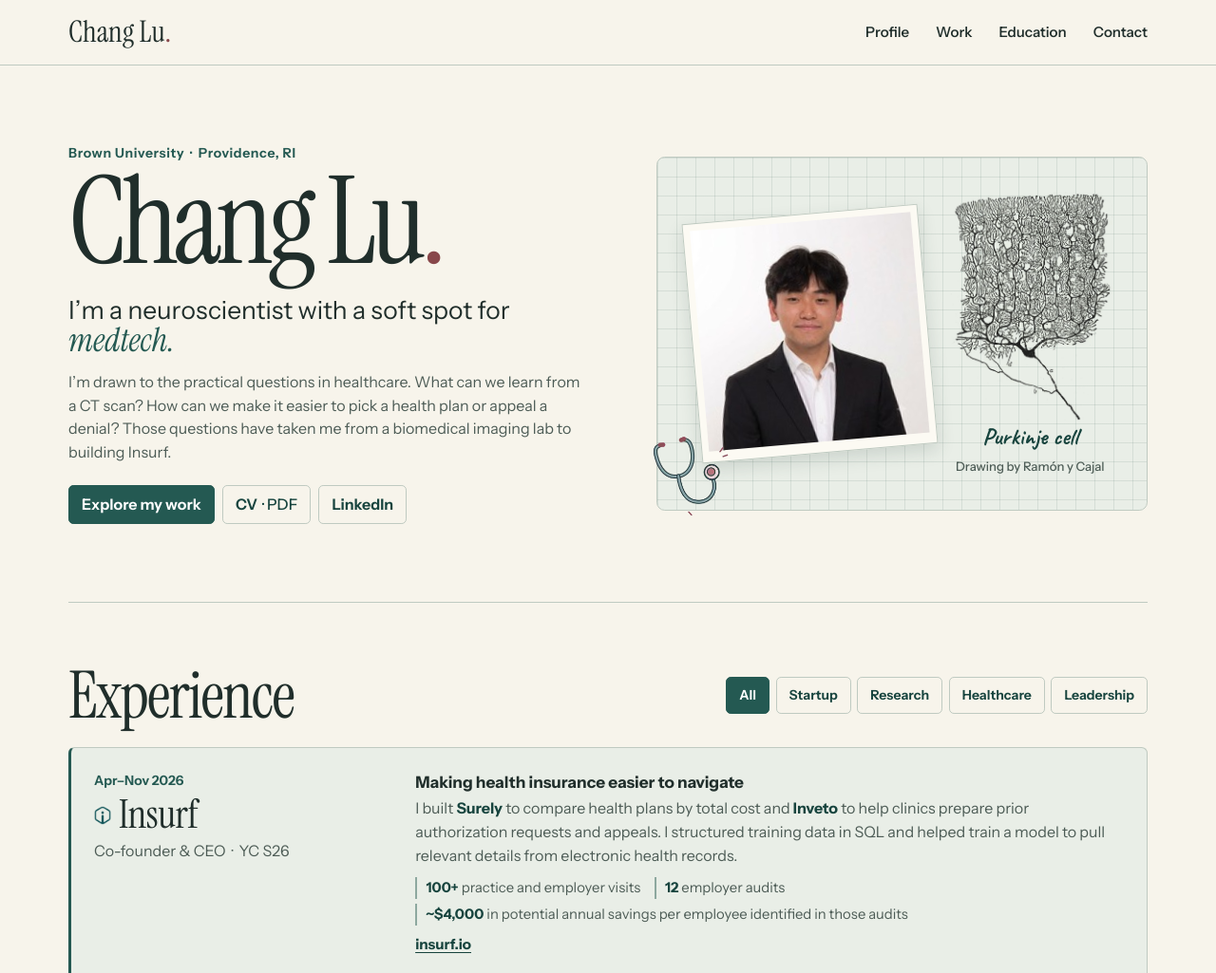
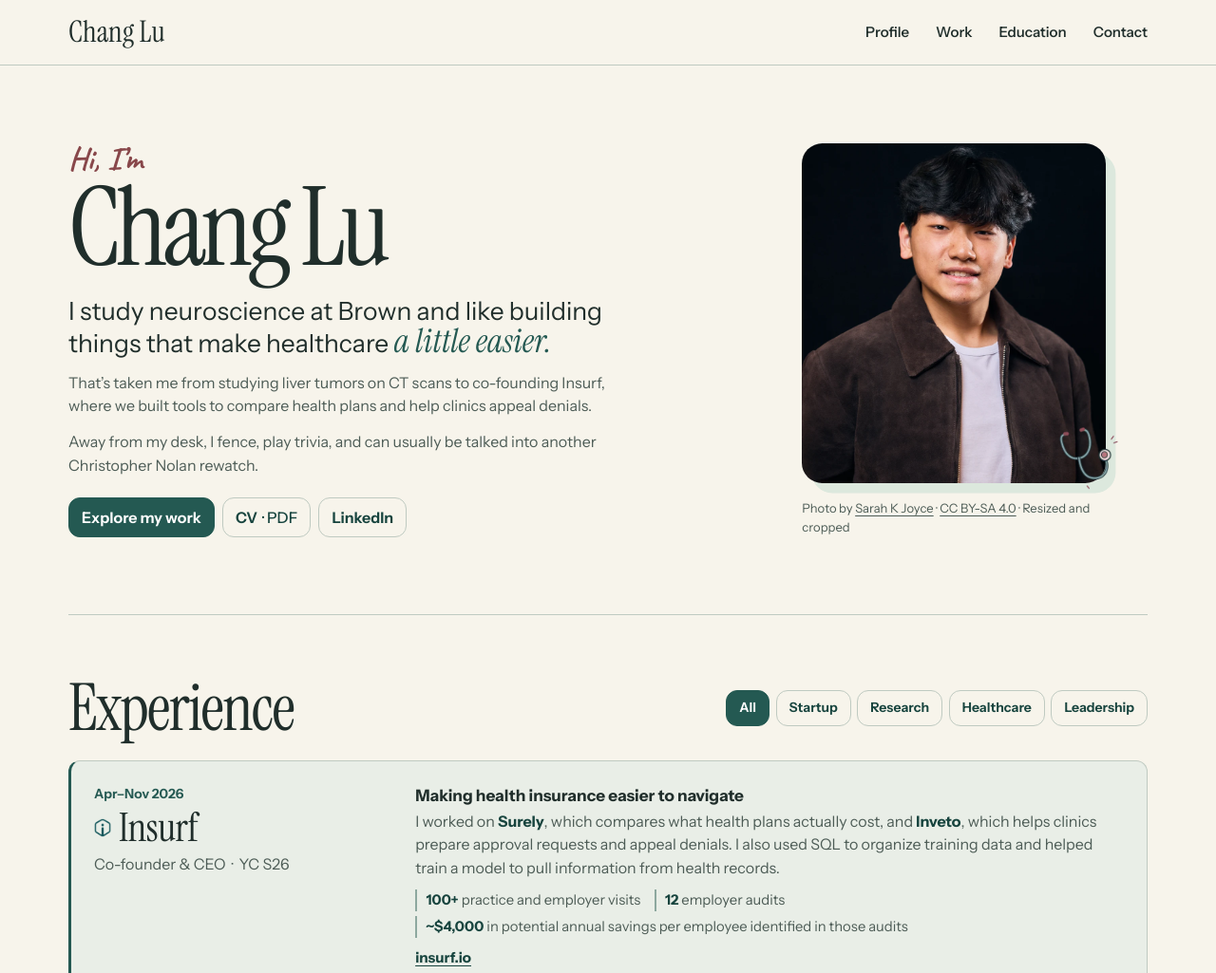
Before and after one commit to changxlu/page, a plain HTML site: page index.html in a window 1280 px wide. Shown: the top 1025 px of the page at 95% size. Drawn offline with Linux system fonts and the light colour scheme.

Commit message:
Make the portfolio introduction warmer and update the portrait

```diff
--- a/index.html
+++ b/index.html
@@ -3,7 +3,7 @@
 <head>
   <meta charset="utf-8">
   <meta name="viewport" content="width=device-width, initial-scale=1">
-  <meta name="description" content="Chang Lu’s portfolio, from neuroscience and biomedical imaging to health insurance tools and global health research.">
+  <meta name="description" content="Chang Lu studies neuroscience at Brown and builds tools that make healthcare easier to navigate.">
   <meta name="theme-color" content="#f7f4eb">
   <title>Chang Lu | Neuroscience &amp; Medtech</title>
   <link rel="preconnect" href="https://fonts.googleapis.com">
@@ -16,7 +16,7 @@
   <a class="skip" href="#main">Skip to content</a>
   <header class="site-header">
     <div class="wrap header-inner">
-      <a class="wordmark" href="#top">Chang Lu<span>.</span></a>
+      <a class="wordmark" href="#top">Chang Lu</a>
       <nav aria-label="Main navigation">
         <a href="#profile">Profile</a>
         <a href="#experience">Work</a>
@@ -29,10 +29,11 @@
   <main id="main">
     <section class="wrap hero" id="profile" aria-labelledby="hero-title">
       <div class="hero-copy">
-        <p class="eyebrow">Brown University <span>·</span> Providence, RI</p>
-        <h1 id="hero-title">Chang Lu<span>.</span></h1>
-        <p class="intro">I’m a neuroscientist with a soft spot for <em>medtech.</em></p>
-        <p class="bio">I’m drawn to the practical questions in healthcare. What can we learn from a CT scan? How can we make it easier to pick a health plan or appeal a denial? Those questions have taken me from a biomedical imaging lab to building Insurf.</p>
+        <p class="greeting">Hi, I’m</p>
+        <h1 id="hero-title">Chang Lu</h1>
+        <p class="intro">I study neuroscience at Brown and like building things that make healthcare <em>a little easier.</em></p>
+        <p class="bio">That’s taken me from studying liver tumors on CT scans to co-founding Insurf, where we built tools to compare health plans and help clinics appeal denials.</p>
+        <p class="bio">Away from my desk, I fence, play trivia, and can usually be talked into another Christopher Nolan rewatch.</p>
         <div class="links">
           <a class="button primary" href="#experience">Explore my work</a>
           <a class="button" href="assets/chang-lu-cv.pdf">CV <span>· PDF</span></a>
@@ -40,16 +41,17 @@
         </div>
       </div>
 
-      <div class="profile-art">
-        <figure class="neuron">
-          <img src="assets/cajal-purkinje.webp" alt="Ink drawing of a Purkinje cell with a fan of finely branched dendrites" width="359" height="500">
-          <figcaption>Purkinje cell<br><span>Drawing by Ramón y Cajal</span></figcaption>
-        </figure>
+      <figure class="profile-art">
         <div class="portrait-frame">
-          <img src="assets/headshot.jpg" alt="Portrait of Chang Lu" width="200" height="200" fetchpriority="high">
+          <img src="assets/chang-portrait.webp" alt="Portrait of Chang Lu" width="900" height="1349" fetchpriority="high">
+          <img class="stethoscope" src="assets/stethoscope.webp" alt="" width="200" height="200">
         </div>
-        <img class="stethoscope" src="assets/stethoscope.webp" alt="" width="200" height="200">
-      </div>
+        <figcaption>
+          Photo by <a href="https://commons.wikimedia.org/wiki/File:Chang_Lu_Y_Combinator_Summer_Batch_2026_01.jpg">Sarah K Joyce</a>
+          · <a href="https://creativecommons.org/licenses/by-sa/4.0/">CC BY-SA 4.0</a>
+          · Resized and cropped
+        </figcaption>
+      </figure>
     </section>
 
     <section class="wrap experience" id="experience" aria-labelledby="work-title">
@@ -73,7 +75,7 @@
           </div>
           <div class="work-notes">
             <h4>Making health insurance easier to navigate</h4>
-            <p>I built <strong>Surely</strong> to compare health plans by total cost and <strong>Inveto</strong> to help clinics prepare prior authorization requests and appeals. I structured training data in SQL and helped train a model to pull relevant details from electronic health records.</p>
+            <p>I worked on <strong>Surely</strong>, which compares what health plans actually cost, and <strong>Inveto</strong>, which helps clinics prepare approval requests and appeal denials. I also used SQL to organize training data and helped train a model to pull information from health records.</p>
             <ul class="highlights" aria-label="Insurf highlights">
               <li><strong>100+</strong> practice and employer visits</li>
               <li><strong>12</strong> employer audits</li>
@@ -90,8 +92,8 @@
             <p class="role-name">Undergraduate researcher</p>
           </div>
           <div class="work-notes">
-            <h4>Mapping where AI is used in global health</h4>
-            <p>I’m reviewing studies on AI and machine learning in global health. I group them by the health issue they address and the clinical task they support, looking for where tools are being adopted and where the evidence is still thin.</p>
+            <h4>Where AI is showing up in global health</h4>
+            <p>I’m reading studies on how AI is used in global health. I look at what health problems these tools tackle, what they help clinicians do, and where more evidence is needed.</p>
           </div>
         </article>
 
@@ -115,7 +117,7 @@
             <p class="role-name">Pharmacy intern</p>
           </div>
           <div class="work-notes">
-            <h4>Supporting day-to-day pharmacy operations</h4>
+            <h4>Helping patients get their medications</h4>
             <p>I helped process <strong>hundreds of medication orders</strong> for older patients, organized order records, and checked them for errors.</p>
           </div>
         </article>
@@ -139,7 +141,7 @@
             <p class="role-name">Team captain</p>
           </div>
           <div class="work-notes">
-            <h4>Leading a team through competition season</h4>
+            <h4>Getting our team ready to compete</h4>
             <p>I scheduled practices and tracked team performance to guide our preparation. We placed <strong>1st</strong> at the Georgia Tech Invitational and <strong>2nd</strong> at the state tournament.</p>
           </div>
         </article>
@@ -160,15 +162,8 @@
     </section>
 
     <section class="wrap closing" id="contact" aria-labelledby="contact-title">
-      <div class="personal">
-        <div class="personal-heading">
-          <h2>Away from my desk</h2>
-          <img src="assets/thermometer.webp" alt="" width="190" height="98" loading="lazy">
-        </div>
-        <p>I fence, play trivia, and will happily make the case for a Christopher Nolan rewatch.</p>
-      </div>
       <div class="contact">
-        <h2 id="contact-title">Get in touch</h2>
+        <h2 id="contact-title">Say hello</h2>
         <div class="links">
           <a class="button primary" href="mailto:changxian_lu@brown.edu">Email</a>
           <a class="button" href="https://www.linkedin.com/in/changxianlu">LinkedIn</a>
--- a/style.css
+++ b/style.css
@@ -2,14 +2,13 @@
   color-scheme: light;
   --page: #f7f4eb;
   --paper: #fcfaf3;
-  --canvas: #e9eeE7;
+  --canvas: #e9eee7;
   --ink: #202e2b;
   --muted: #4d5c56;
   --teal: #245952;
   --deep-teal: #17443e;
   --rust: #88474a;
   --line: #bfcac1;
-  --grid: #47685d20;
   --display: "Instrument Serif", Georgia, serif;
   --body: "Instrument Sans", system-ui, sans-serif;
   --hand: "Caveat", cursive;
@@ -36,28 +35,27 @@ nav a, .wordmark { color: var(--ink); text-decoration: none; }
 nav a { font-size: .94rem; font-weight: 550; }
 nav a:hover, .wordmark:hover { color: var(--teal); text-decoration: underline; }
 .wordmark { font: 400 1.95rem/.95 var(--display); }
-.wordmark span, h1 span { color: var(--rust); }
 
 h1, h2, h3, h4, p, figure { margin: 0; }
 h1, h2, h3 { font-family: var(--display); font-weight: 400; }
-h1 { margin: .35rem 0 .65rem; font-size: clamp(4.4rem, 10vw, 8.5rem); line-height: .87; letter-spacing: -.045em; }
+h1 { margin: .35rem 0 .65rem; font-size: clamp(4.25rem, 9vw, 7.4rem); line-height: .87; letter-spacing: -.045em; }
 h2 { font-size: clamp(2.7rem, 6vw, 4.3rem); line-height: .98; letter-spacing: -.025em; }
 h3 { margin-block: .3rem; font-size: clamp(1.85rem, 3.8vw, 2.6rem); line-height: .98; letter-spacing: -.012em; }
 h4 { font-weight: 700; font-size: 1.07rem; line-height: 1.35; }
 
 .hero {
   display: grid;
-  grid-template-columns: minmax(0, 1.05fr) minmax(0, 1fr);
+  grid-template-columns: minmax(0, 1.6fr) minmax(0, 1fr);
   align-items: center;
   gap: clamp(1.5rem, 6vw, 5.25rem);
   padding-block: clamp(3rem, 7vw, 5.1rem);
 }
 .eyebrow { color: var(--teal); font-weight: 650; font-size: .875rem; }
-.hero .eyebrow { letter-spacing: .045em; }
+.greeting { font: 700 clamp(1.55rem, 3vw, 2.1rem)/1 var(--hand); color: var(--rust); }
 .eyebrow span, .role-name span { padding-inline: .18em; }
-.intro { margin-top: 1.3rem; font-size: clamp(1.27rem, 3vw, 1.65rem); line-height: 1.25; max-width: 33ch; }
+.intro { margin-top: 1.3rem; font-size: clamp(1.27rem, 3vw, 1.65rem); line-height: 1.25; max-width: 36ch; }
 .intro em { font: italic 1.32em/.9 var(--display); color: var(--teal); }
-.bio { max-width: 51ch; margin-top: .8rem; color: var(--muted); }
+.bio { max-width: 54ch; margin-top: .8rem; color: var(--muted); }
 .links { gap: .5rem; margin-top: 1.35rem; }
 .button, .filters button {
   min-height: 2.6rem;
@@ -66,7 +64,7 @@ h4 { font-weight: 700; font-size: 1.07rem; line-height: 1.35; }
   gap: .3rem;
   padding: .45rem .82rem;
   border: 1px solid var(--line);
-  border-radius: .32rem;
+  border-radius: .75rem;
   background: transparent;
   color: var(--deep-teal);
   font-weight: 650;
@@ -77,44 +75,26 @@ h4 { font-weight: 700; font-size: 1.07rem; line-height: 1.35; }
 .primary, .filters button[aria-pressed="true"] { background: var(--teal); border-color: var(--teal); color: white; }
 .primary:hover, .filters button[aria-pressed="true"]:hover { background: var(--deep-teal); color: white; }
 
-.profile-art {
+.profile-art { width: min(100%, 20rem); justify-self: center; }
+.portrait-frame {
   position: relative;
-  isolation: isolate;
-  display: grid;
-  grid-template-columns: minmax(0, 1.18fr) minmax(0, .82fr);
-  align-items: center;
-  gap: clamp(.45rem, 2vw, 1.25rem);
-  padding: clamp(.9rem, 3vw, 2.25rem);
-  background:
-    linear-gradient(to right, var(--grid) 1px, transparent 1px) 0 0 / 20px 20px,
-    linear-gradient(to bottom, var(--grid) 1px, transparent 1px) 0 0 / 20px 20px,
-    var(--canvas);
-  border: 1px solid var(--line);
-  border-radius: .55rem;
+  box-shadow: .65rem .65rem 0 #dce8dd;
+  border-radius: 1.35rem;
 }
-.portrait-frame {
-  grid-column: 1;
-  grid-row: 1;
-  padding: .45rem .45rem .7rem;
-  border: 1px solid var(--line);
-  background: var(--paper);
-  box-shadow: 0 .45rem 1.1rem #29443b26;
-  transform: rotate(-5deg);
+.portrait-frame > img:first-child {
+  width: 100%;
+  height: auto;
+  aspect-ratio: 1 / 1.12;
+  object-fit: cover;
+  object-position: center 38%;
+  border-radius: inherit;
 }
-.portrait-frame img { width: 100%; height: auto; }
-.neuron { grid-column: 2; grid-row: 1; text-align: center; }
-.neuron img {
-  width: min(100%, 11.25rem);
-  height: auto;
-  margin-inline: auto;
-  mix-blend-mode: multiply;
-}
-.neuron figcaption { margin-top: .2rem; color: var(--deep-teal); font: 700 clamp(1.1rem, 2.7vw, 1.55rem)/1.1 var(--hand); }
-.neuron figcaption span { display: inline-block; color: var(--muted); font: 500 .82rem/1.25 var(--body); }
+.profile-art figcaption { margin-top: 1rem; font-size: .8125rem; color: var(--muted); }
+.profile-art figcaption a { color: inherit; }
 .stethoscope {
   position: absolute;
-  inset: auto auto -.85rem -.95rem;
-  width: clamp(3.8rem, 8vw, 6.4rem);
+  inset: auto -1.4rem -.75rem auto;
+  width: clamp(3.15rem, 7vw, 5rem);
   height: auto;
   pointer-events: none;
 }
@@ -132,7 +112,7 @@ h4 { font-weight: 700; font-size: 1.07rem; line-height: 1.35; }
   padding: clamp(1rem, 2.5vw, 1.5rem);
   background: var(--paper);
   border: 1px solid var(--line);
-  border-radius: .4rem;
+  border-radius: .75rem;
 }
 .card:target { border-color: var(--teal); }
 .featured { border-left: 3px solid var(--teal); background: #e9eee7; }
@@ -155,27 +135,31 @@ h4 { font-weight: 700; font-size: 1.07rem; line-height: 1.35; }
   padding: clamp(1rem, 2.5vw, 1.5rem);
   background: var(--paper);
   border: 1px solid var(--line);
-  border-radius: .4rem;
+  border-radius: .75rem;
 }
 .brown-logo { width: 100%; height: auto; }
 .education-card p:not(.eyebrow) { color: var(--muted); }
 
-.closing { display: grid; grid-template-columns: minmax(0, 1.2fr) minmax(0, 1fr); gap: 1rem 2rem; padding-bottom: 2.5rem; }
-.personal, .contact { padding: clamp(1rem, 3vw, 1.6rem); border: 1px solid var(--line); border-radius: .4rem; }
-.personal { background: var(--canvas); }
-.contact { background: var(--paper); }
-.personal-heading { display: flex; gap: .5rem; align-items: center; margin-bottom: .55rem; }
-.personal-heading h2 { font: 700 clamp(1.9rem, 4vw, 3rem)/1 var(--hand); letter-spacing: 0; color: var(--deep-teal); }
-.personal-heading img { width: clamp(3.2rem, 8vw, 5rem); height: auto; }
-.personal p { color: var(--muted); }
-.contact h2 { font-size: clamp(2.15rem, 4.5vw, 3rem); }
-.contact .links { margin-top: .75rem; }
+.closing { padding-bottom: 2.5rem; }
+.contact {
+  display: flex;
+  flex-wrap: wrap;
+  justify-content: space-between;
+  align-items: center;
+  gap: 1rem;
+  padding: clamp(1rem, 3vw, 1.6rem);
+  background: var(--canvas);
+  border: 1px solid var(--line);
+  border-radius: .75rem;
+}
+.contact h2 { font: 700 clamp(2.3rem, 5vw, 3.4rem)/1 var(--hand); letter-spacing: 0; color: var(--deep-teal); }
+.contact .links { margin-top: 0; }
 .footer { padding-block: 1rem 1.75rem; border-top: 1px solid var(--line); }
 
 @media (max-width: 48rem) {
   .wrap { width: calc(100% - 2rem); }
-  .hero, .closing { grid-template-columns: 1fr; }
-  .profile-art { width: min(100%, 28rem); }
+  .hero { grid-template-columns: 1fr; }
+  .profile-art { width: min(85%, 19rem); justify-self: start; }
   .card { grid-template-columns: 1fr; gap: .65rem; }
 }
 
@@ -183,7 +167,7 @@ h4 { font-weight: 700; font-size: 1.07rem; line-height: 1.35; }
   .header-inner { min-height: 4.5rem; }
   .education-card { grid-template-columns: 1fr; }
   .brown-logo { width: 7rem; }
-  .stethoscope { left: -.5rem; }
+  .stethoscope { right: -.85rem; }
 }
 
 @media (prefers-reduced-motion: reduce) {
```
Also changed, not shown: assets/cajal-purkinje.webp (deleted), assets/chang-portrait.webp (added), assets/headshot.jpg (deleted), assets/thermometer.webp (deleted).
